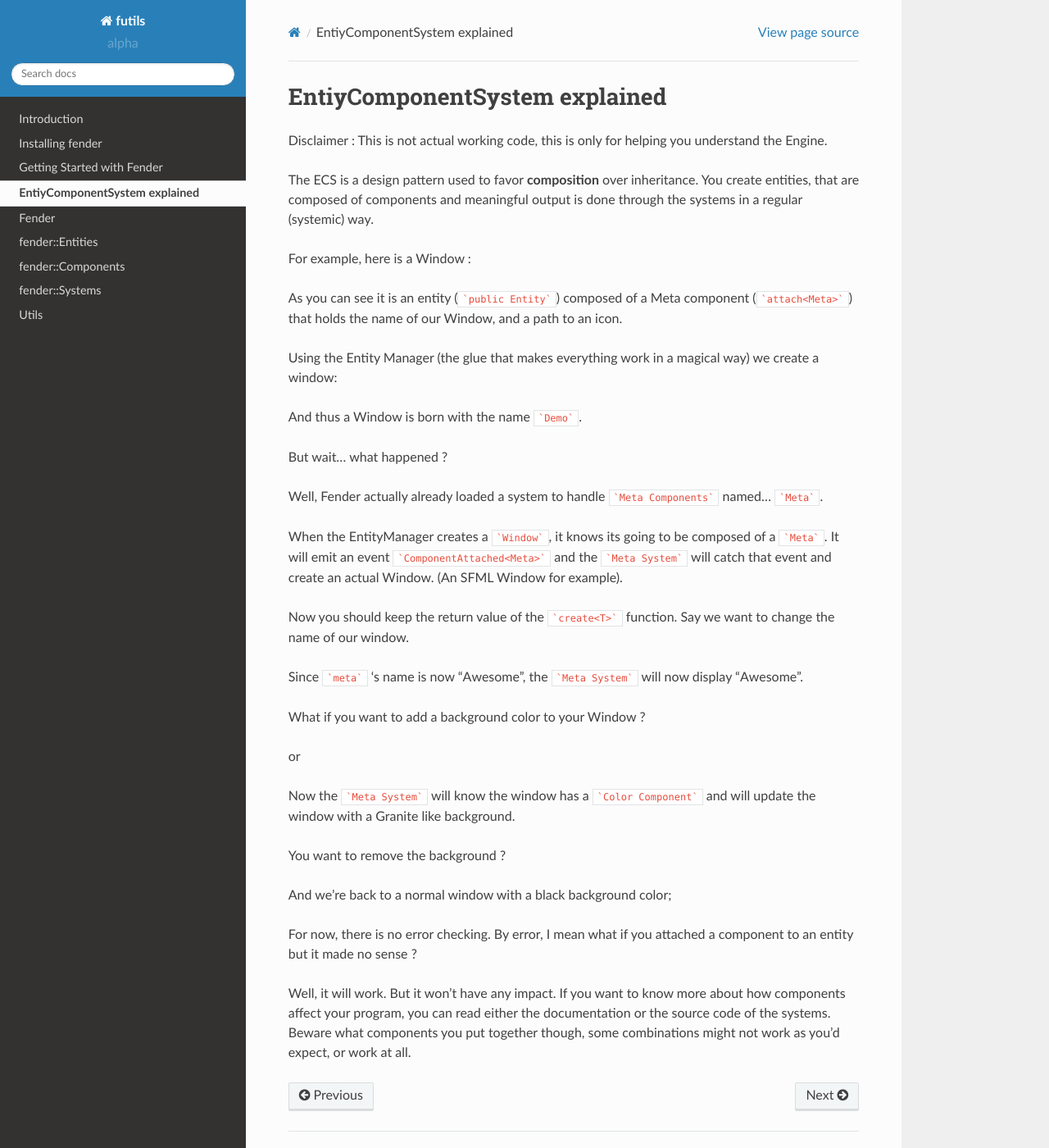
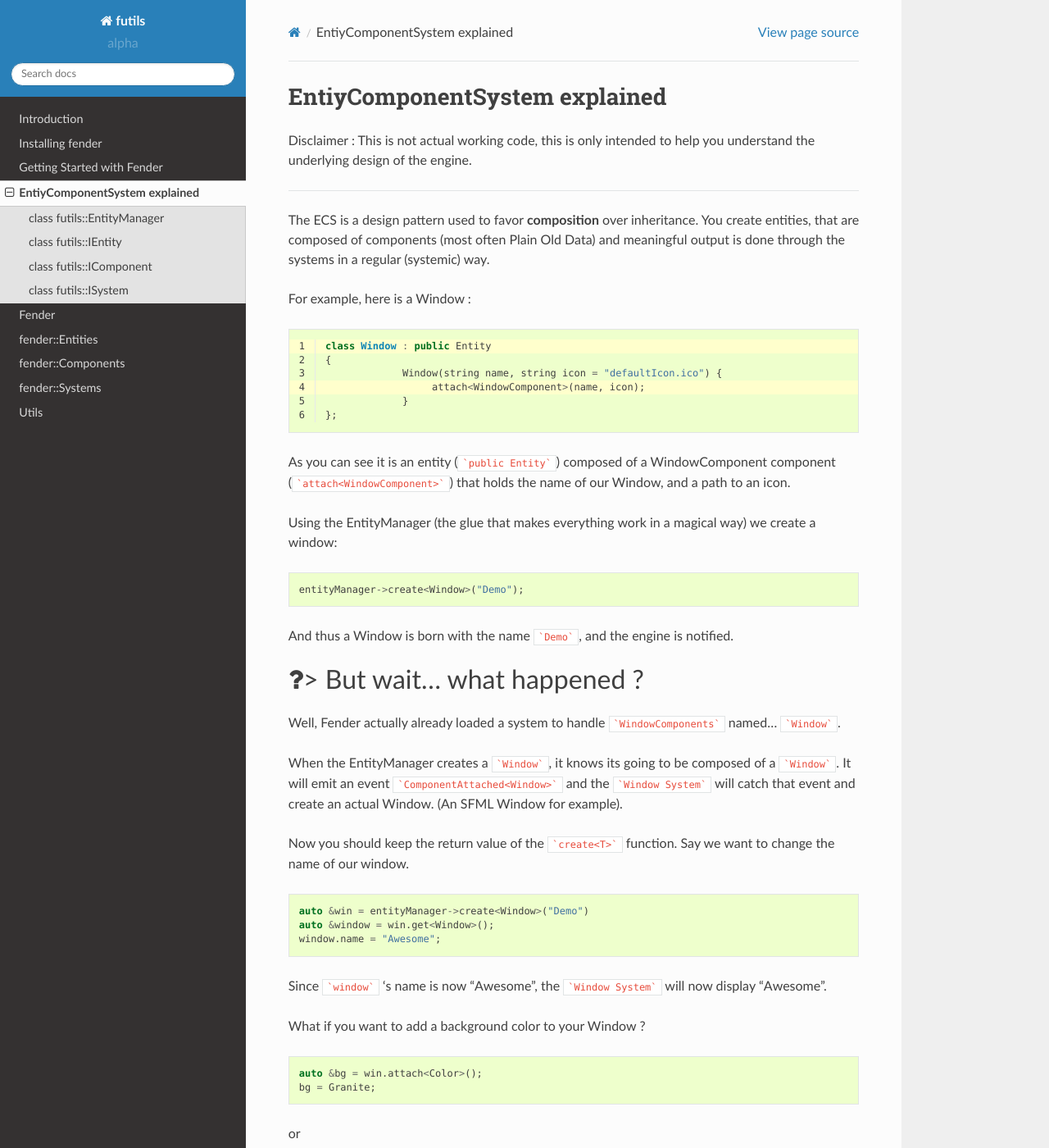
Before and after one commit to ganzf/futils, a Sphinx documentation site: the page built from docs/ecs.rst, in a window 1280 px wide and 1400 px high. Shown: the whole window at 82% size. Built offline with Sphinx 7.4.7 and the Read the Docs theme 2.0.0, drawn with Linux system fonts in a browser that asks for light colours; some of the changed text lies outside the part shown.

Commit message:
doc update

````diff
--- a/docs/ecs.rst
+++ b/docs/ecs.rst
@@ -1,71 +1,100 @@
 EntiyComponentSystem explained
 ==============================
 
-Disclaimer : This is not actual working code, this is only for helping you understand the Engine.
+Disclaimer : This is not actual working code, this is only intended to help you understand the underlying design of the engine.
 
-The ECS is a design pattern used to favor **composition** over inheritance. You create entities, that are composed of components and meaningful output is done through the systems in a regular (systemic) way.
+-----
+
+The ECS is a design pattern used to favor **composition** over inheritance. You create entities, that are composed of components (most often Plain Old Data) and meaningful output is done through the systems in a regular (systemic) way.
 
 For example, here is a Window :
 
 .. code-block:: cpp
+   :linenos:
+   :emphasize-lines: 1, 4
+
    class Window : public Entity
    {
                 Window(string name, string icon = "defaultIcon.ico") {
-                attach<Meta>(name, icon);
+                     attach<WindowComponent>(name, icon);
                 }
    };
 
-As you can see it is an entity (```public Entity```) composed of a Meta component (```attach<Meta>```) that holds the name of our Window, and a path to an icon.
+As you can see it is an entity (```public Entity```) composed of a WindowComponent component (```attach<WindowComponent>```) that holds the name of our Window, and a path to an icon.
 
-Using the Entity Manager (the glue that makes everything work in a magical way) we create a window:
+Using the EntityManager (the glue that makes everything work in a magical way) we create a window:
 
-.. code-block:: c++
-   entityManager->create<Window>("Demo")
+.. code-block:: c
+
+   entityManager->create<Window>("Demo");
 
 
-And thus a Window is born with the name ```Demo```.
+And thus a Window is born with the name ```Demo```, and the engine is notified.
 
-But wait... what happened ?
+.. rst-class:: fa fa-question fa-2x
 
-Well, Fender actually already loaded a system to handle ```Meta Components``` named... ```Meta```.
+   > But wait... what happened ?
 
-When the EntityManager creates a ```Window```, it knows its going to be composed of a ```Meta```. It will emit an event ```ComponentAttached<Meta>``` and the ```Meta System``` will catch that event and create an actual Window. (An SFML Window for example).
+Well, Fender actually already loaded a system to handle ```WindowComponents``` named... ```Window```.
+
+When the EntityManager creates a ```Window```, it knows its going to be composed of a ```Window```. It will emit an event ```ComponentAttached<Window>``` and the ```Window System``` will catch that event and create an actual Window. (An SFML Window for example).
 
 Now you should keep the return value of the ```create<T>``` function. Say we want to change the name of our window.
 
-.. code-block:: c++
+.. code-block:: c
+
    auto &win = entityManager->create<Window>("Demo")
-   auto &meta = win.get<Meta>();
-   meta.name = "Awesome";
+   auto &window = win.get<Window>();
+   window.name = "Awesome";
 
-Since ```meta``` 's name is now "Awesome", the ```Meta System``` will now display "Awesome".
+Since ```window``` 's name is now "Awesome", the ```Window System``` will now display "Awesome".
 
 What if you want to add a background color to your Window ?
 
-.. code-block:: c++
+.. code-block:: c
+
    auto &bg = win.attach<Color>();
    bg = Granite;
 
 or
 
-.. code-block:: c++
+.. code-block:: c
+
    auto &bg = win.attach<Color>(Granite);
 
 
-Now the ```Meta System``` will know the window has a ```Color Component``` and will update the window with a Granite like background.
+Now the ```Window System``` will know the window has a ```Color Component``` and will update the window with a Granite like background.
 
 You want to remove the background ?
 
-.. code-block:: c++
+.. code-block:: c
+
    win.detach<Color>();
-
 
 And we're back to a normal window with a black background color;
 
-For now, there is no error checking. By error, I mean what if you attached a component to an entity but it made no sense ?
+For now, there is no error checking.
 
-.. code-block:: c++
+.. rst-class:: fa fa-question fa-2x
+
+   > What errors ?
+
+
+By error, I mean what if you attached a component to an entity but it made no sense ?
+
+.. code-block:: c
+
    win.attach<onFire>();
 
 
 Well, it will work. But it won't have any impact. If you want to know more about how components affect your program, you can read either the documentation or the source code of the systems. Beware what components you put together though, some combinations might not work as you'd expect, or work at all.
+
+If you want to know what the actual fender-ecs classes look like, follow these links :
+
+.. toctree::
+   :maxdepth: 2
+
+   ecs/entitymanager
+   ecs/entity
+   ecs/component
+   ecs/system
--- /dev/null
+++ b/docs/ecs/.#component.rst
@@ -0,0 +1 @@
+arroganz@LaptopArroganz.10509:1515571974
--- /dev/null
+++ b/docs/ecs/.#entity.rst
@@ -0,0 +1 @@
+arroganz@LaptopArroganz.10509:1515571974
--- /dev/null
+++ b/docs/ecs/component.rst
@@ -0,0 +1,10 @@
+class futils::IComponent
+========================
+
+.. code-block:: c
+   :linenos:
+
+   class IComponent
+   {
+
+   }
--- /dev/null
+++ b/docs/ecs/entity.rst
@@ -0,0 +1,48 @@
+class futils::IEntity
+=====================
+
+.. code-block:: cpp
+
+   class   IEntity
+   {
+    public:
+        IEntity();
+        virtual ~IEntity() {}
+
+        template    <typename Compo, typename ...Args>
+        Compo       &attach(Args ...args);
+
+        template <typename T>
+        T &get() const
+
+        template <typename Compo>
+        bool detach()
+
+        int         getId() const
+    };
+
+attach<T>
+---------
+
+Builds and adds a component to the entity.
+
+.. code-block:: cpp
+
+   entity->attach<components::Color>(futils::Granite);
+   entity->attach<gameplay::components::Alive>("The Rock", 50);
+
+get<T>
+------
+
+Get a reference to the component T held by the entity.
+**Throws std::runtime_error** if not found.
+
+.. code-block:: cpp
+
+   auto &color = entity->get<components::Color>();
+   color.color = futils::White;
+
+detach<T>
+---------
+Remove and destroy component of type T held by the entity.
+Returns **true** if detached, **false** otherwise.
--- /dev/null
+++ b/docs/ecs/entitymanager.rst
@@ -0,0 +1,2 @@
+class futils::EntityManager
+===========================
--- /dev/null
+++ b/docs/ecs/system.rst
@@ -0,0 +1,73 @@
+class futils::ISystem
+=====================
+
+.. code-block:: c
+
+   class   ISystem
+   {
+    protected:
+        std::string name{"Undefined"};
+        EntityManager *entityManager{nullptr};
+        Mediator *events{nullptr};
+        std::function<void(EntityManager *)> afterDeath{[](EntityManager *){}};
+
+        template <typename T>
+        void addReaction(std::function<void(IMediatorPacket &pkg)> fun);
+    public:
+        virtual ~ISystem() {}
+        virtual void run(float elapsed = 0) = 0;
+
+        // You should not use these functions (they'll be friend of EntityManager soon)
+        // {
+        void provideManager(EntityManager &manager) { entityManager = &manager; }
+        void provideMediator(Mediator &mediator) { events = &mediator; }
+        std::string const &getName() const { return name; }
+        std::function<void(EntityManager *)> getAfterDeath();
+        // }
+    };
+
+protected: void addReaction<T>
+------------------------------
+
+**Protected** addReaction binds the `fun` lambda to the event T.
+Be careful not to call this function in your system constructor, as ``events`` will be nullptr.
+
+.. code-block:: cpp
+
+   addReaction<SomeEvent>([this](futils::IMediatorPacket &pkg){
+                auto &packet = futils::Mediator::rebuild<SomeEvent>(pkg);
+                (...)
+   });
+
+protected: name
+---------------
+
+Systems all have a name, and should be **unique**.
+
+protected: entityManager
+------------------------
+
+The entityManager pointer will be set by the entityManager itself when calling ``entityManager->addSystem<T>()``
+
+protected: events
+-----------------
+
+The events pointer will be set by the entityManager itself when calling ``entityManager->addSystem<T>()``
+
+protected: afterDeath
+---------------------
+
+This lambda allows you to specify a behavior after you've deleted your system.
+
+.. rst-class:: fa fa-warning fa-2x
+
+   > Do not capture **this** in your afterDeath function. It will be a dangling pointer.
+
+virtual void run(float elapsed)
+-------------------------------
+
+This pure method is the basic function of any system. You can implement whatever you like.
+The `elapsed` parameter describes in milliseconds the time elapsed from previous run. It highly depends on the number of systems in the engine and you **must** use it. Otherwise your system may run too fast or too slow.
+If you have question see FluidTimestep_
+
+.. _FluidTimestep: http://gameprogrammingpatterns.com/game-loop.html
````
Also changed, not shown: 1 other file.
